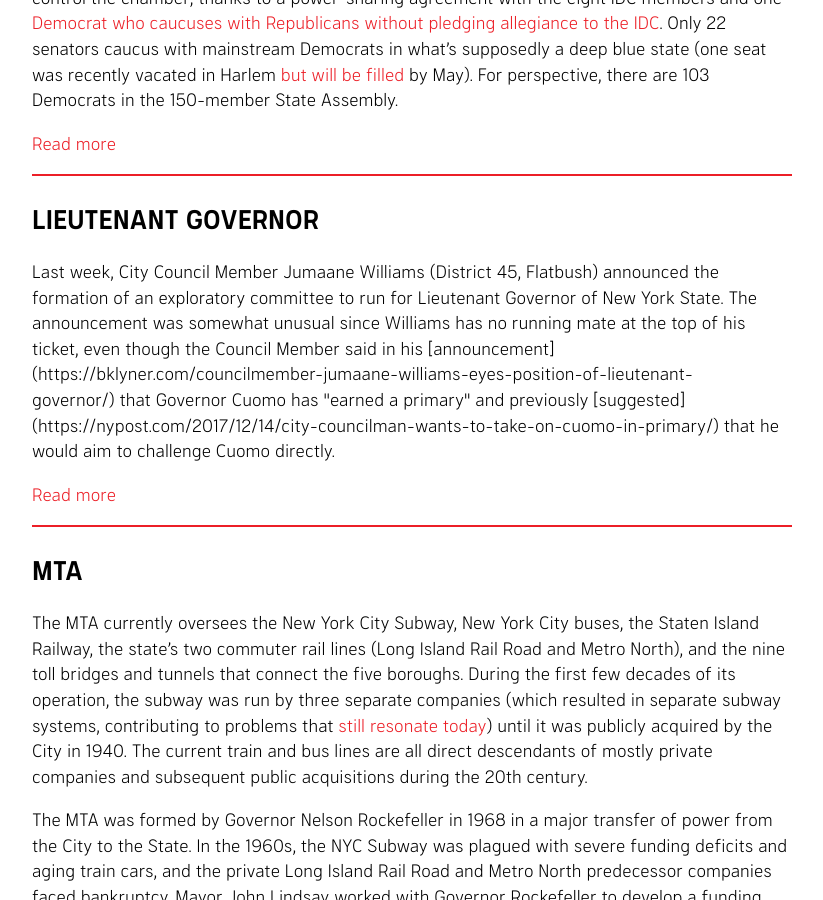
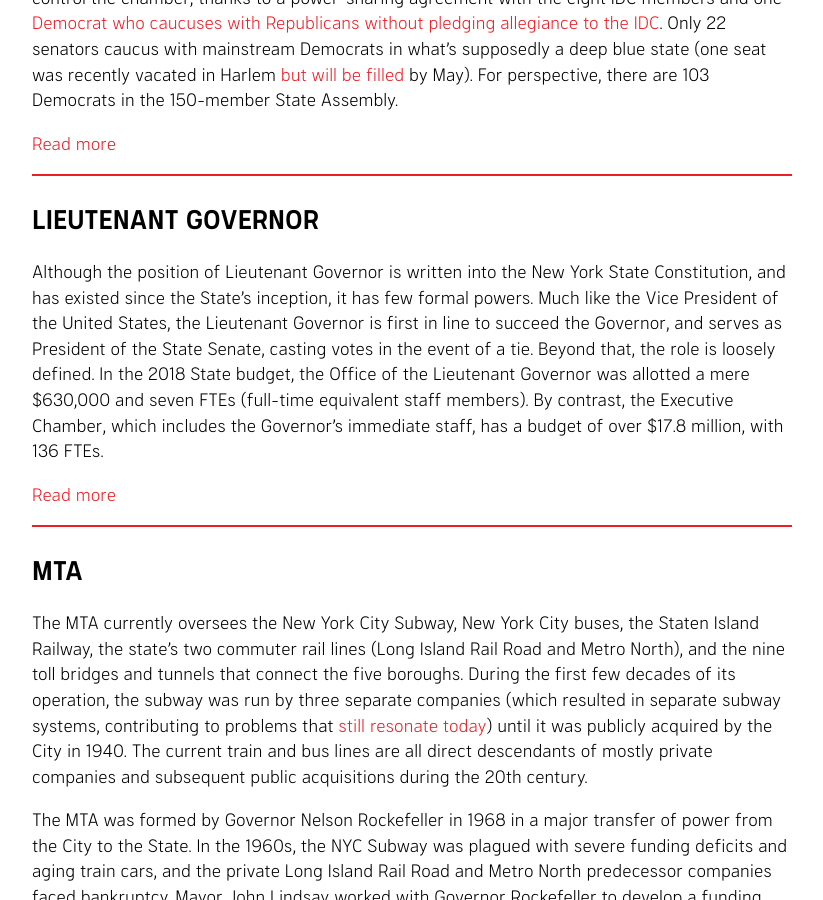
Before and after one commit to nycdsa/the-thorn, a Jekyll site: the page built from src/glossary.html, in a window 1280 px wide and 900 px high, scrolled down 2142 px. Shown: the whole window, without its empty margins (228-1051 px from the left). Built offline with Jekyll 4.4.1, drawn with Linux system fonts in a browser that asks for light colours.

Commit message:
Update glossary.html

```diff
--- a/src/glossary.html
+++ b/src/glossary.html
@@ -34,7 +34,7 @@ As head of a 51-person Council, the Speaker balances an $8 billion dollar budget
 </div>
 <div id="in-depth-lieutenant-governor" class="glossary-item">
 <h2>Lieutenant Governor</h2>
-<p>Last week, City Council Member Jumaane Williams (District 45, Flatbush) announced the formation of an exploratory committee to run for Lieutenant Governor of New York State. The announcement was somewhat unusual since Williams has no running mate at the top of his ticket, even though the Council Member said in his [announcement](https://bklyner.com/councilmember-jumaane-williams-eyes-position-of-lieutenant-governor/) that Governor Cuomo has "earned a primary" and previously [suggested](https://nypost.com/2017/12/14/city-councilman-wants-to-take-on-cuomo-in-primary/) that he would aim to challenge Cuomo directly.</p>
+<p>Although the position of Lieutenant Governor is written into the New York State Constitution, and has existed since the State’s inception, it has few formal powers. Much like the Vice President of the United States, the Lieutenant Governor is first in line to succeed the Governor, and serves as President of the State Senate, casting votes in the event of a tie. Beyond that, the role is loosely defined. In the 2018 State budget, the Office of the Lieutenant Governor was allotted a mere $630,000 and seven FTEs (full-time equivalent staff members). By contrast, the Executive Chamber, which includes the Governor’s immediate staff, has a budget of over $17.8 million, with 136 FTEs.</p>
 <a href="https://thethorn.nyc/posts/tenants-evacuated-from-85-bowery-lieutenant-governor-primer/#in-depth-lieutenant-governor">Read more</a>
 </div>
 <div id="mta" class="glossary-item">
```
